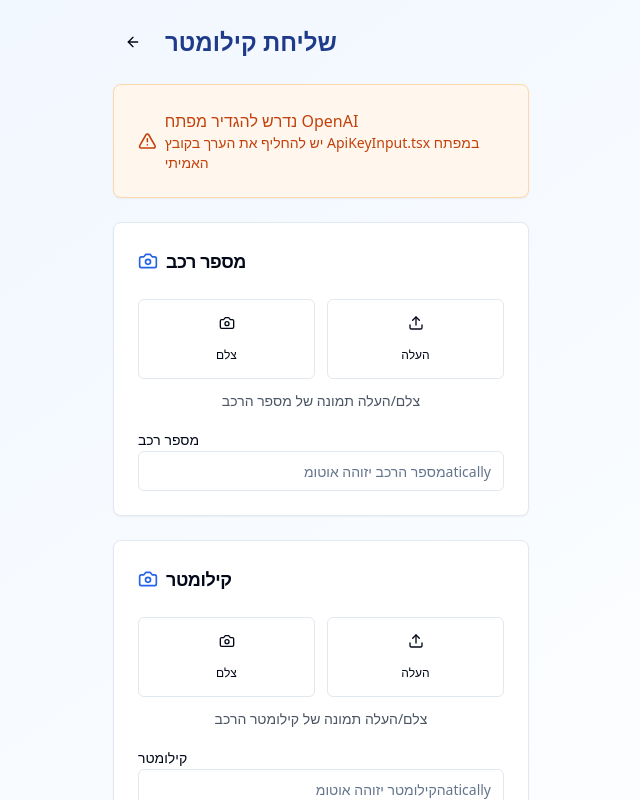
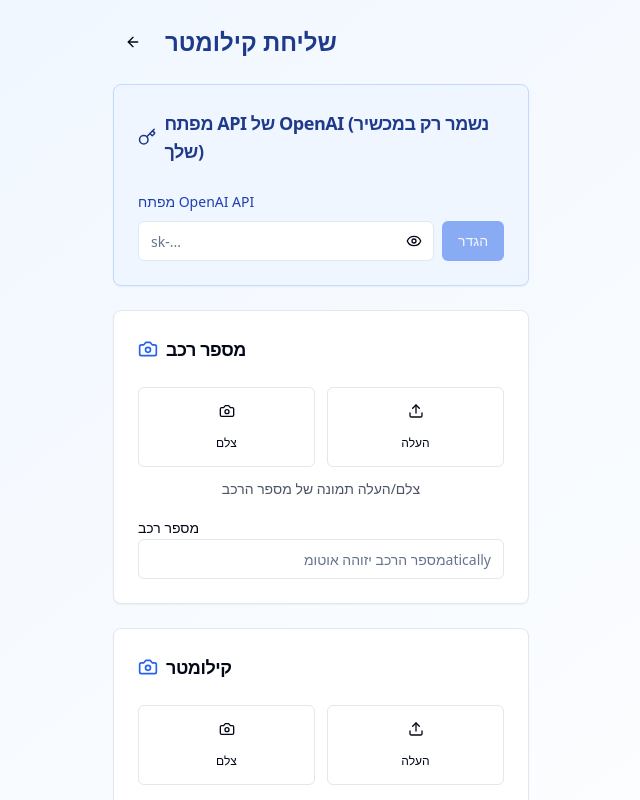
Before and after one commit to shaimuli/sendkill-capture-connect, a React (Vite) app: page /send-km in a window 1280 px wide. Shown: the top 800 px of the page, without its empty margins (319-959 px from the left). Built offline with nearby package versions, Linux system fonts and the light colour scheme.

Commit message:
Refactor: Remove hardcoded API key
Reverts the previous change to hardcode the API key, and restores the functionality to allow the user to input the API key through the application. The key is not persisted.

```diff
--- a/src/components/ApiKeyInput.tsx
+++ b/src/components/ApiKeyInput.tsx
@@ -1,41 +1,104 @@
 
-import React, { useEffect } from "react";
-import { Card, CardContent } from "@/components/ui/card";
-import { AlertTriangle } from "lucide-react";
+import React, { useState } from "react";
+import { Card, CardContent, CardHeader, CardTitle } from "@/components/ui/card";
+import { Input } from "@/components/ui/input";
+import { Label } from "@/components/ui/label";
+import { Button } from "@/components/ui/button";
+import { Eye, EyeOff, Key } from "lucide-react";
 
 interface ApiKeyInputProps {
   onApiKeyChange: (apiKey: string) => void;
 }
 
 const ApiKeyInput: React.FC<ApiKeyInputProps> = ({ onApiKeyChange }) => {
-  // החלף את הטקסט הזה במפתח OpenAI האמיתי שלך
-  const FIXED_API_KEY: string = "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";
+  const [apiKey, setApiKey] = useState("");
+  const [showApiKey, setShowApiKey] = useState(false);
+  const [isKeySet, setIsKeySet] = useState(false);
 
-  const isValidApiKey = FIXED_API_KEY !== "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" && FIXED_API_KEY.startsWith("sk-");
+  const handleApiKeySubmit = () => {
+    if (apiKey.startsWith("sk-")) {
+      onApiKeyChange(apiKey);
+      setIsKeySet(true);
+    }
+  };
 
-  useEffect(() => {
-    if (isValidApiKey) {
-      onApiKeyChange(FIXED_API_KEY);
+  const handleApiKeyChange = (value: string) => {
+    setApiKey(value);
+    if (!value) {
+      setIsKeySet(false);
+      onApiKeyChange("");
     }
-  }, [onApiKeyChange, isValidApiKey]);
+  };
 
-  if (!isValidApiKey) {
-    return (
-      <Card className="mb-6 border-orange-200 bg-orange-50">
-        <CardContent className="pt-6">
-          <div className="flex items-center space-x-2 text-orange-700">
-            <AlertTriangle className="h-5 w-5" />
-            <div>
-              <p className="font-medium">נדרש להגדיר מפתח OpenAI</p>
-              <p className="text-sm">יש להחליף את הערך בקובץ ApiKeyInput.tsx במפתח האמיתי</p>
+  return (
+    <Card className="mb-6 border-blue-200 bg-blue-50">
+      <CardHeader>
+        <CardTitle className="flex items-center text-lg text-blue-900">
+          <Key className="h-5 w-5 mr-2" />
+          מפתח API של OpenAI (נשמר רק במכשיר שלך)
+        </CardTitle>
+      </CardHeader>
+      <CardContent className="space-y-4">
+        <div className="space-y-2">
+          <Label htmlFor="apiKey" className="text-blue-800">
+            מפתח OpenAI API
+          </Label>
+          <div className="flex space-x-2">
+            <div className="relative flex-1">
+              <Input
+                id="apiKey"
+                type={showApiKey ? "text" : "password"}
+                value={apiKey}
+                onChange={(e) => handleApiKeyChange(e.target.value)}
+                placeholder="sk-..."
+                className="pr-10"
+                disabled={isKeySet}
+              />
+              <Button
+                type="button"
+                variant="ghost"
+                size="sm"
+                className="absolute right-2 top-1/2 transform -translate-y-1/2 h-6 w-6 p-0"
+                onClick={() => setShowApiKey(!showApiKey)}
+              >
+                {showApiKey ? (
+                  <EyeOff className="h-4 w-4" />
+                ) : (
+                  <Eye className="h-4 w-4" />
+                )}
+              </Button>
             </div>
+            {!isKeySet ? (
+              <Button
+                onClick={handleApiKeySubmit}
+                disabled={!apiKey.startsWith("sk-")}
+                className="bg-blue-600 hover:bg-blue-700"
+              >
+                הגדר
+              </Button>
+            ) : (
+              <Button
+                onClick={() => {
+                  setIsKeySet(false);
+                  setApiKey("");
+                  onApiKeyChange("");
+                }}
+                variant="outline"
+                className="border-blue-300 text-blue-700 hover:bg-blue-100"
+              >
+                שנה
+              </Button>
+            )}
           </div>
-        </CardContent>
-      </Card>
-    );
-  }
-
-  return null;
+        </div>
+        {isKeySet && (
+          <p className="text-sm text-green-700 bg-green-100 p-2 rounded">
+            ✓ מפתח API הוגדר בהצלחה
+          </p>
+        )}
+      </CardContent>
+    </Card>
+  );
 };
 
 export default ApiKeyInput;
```
